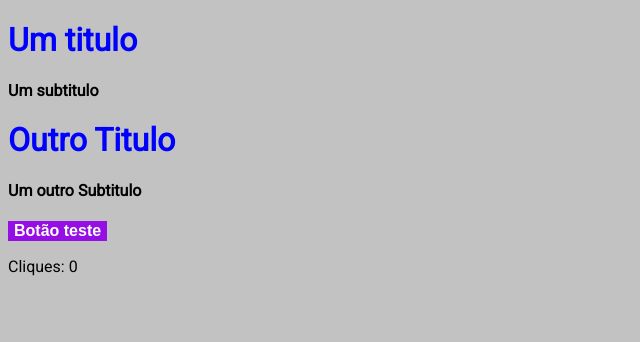
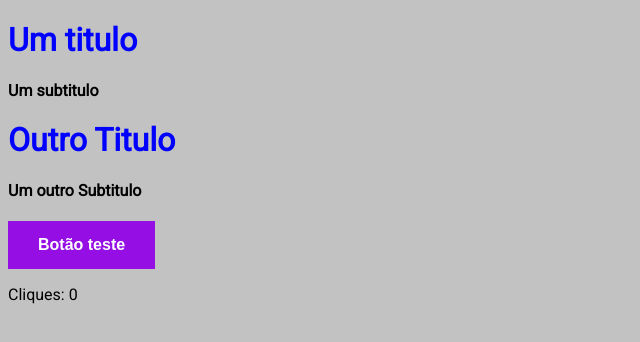
Before and after one commit to WilliamdsMachado/next-react-reactdom-exemplos, a Next.js app: page / in a window 1280 px wide. Shown: the top 342 px of the page, without its empty margins (0-640 px from the left). Built offline with nearby package versions, Linux system fonts and the light colour scheme.

Commit message:
Botão funcionando

```diff
--- a/pages/index.jsx
+++ b/pages/index.jsx
@@ -6,6 +6,7 @@ import Head from 'next/head'
 import Title from '../src/components/title/Title'
 import Subtitle from '../src/components/subtitle/Subtitle'
 import Button from '../src/components/button/Button'
+
 
 
 function HomePage () {
@@ -28,11 +29,11 @@ function HomePage () {
       <Title>Outro Titulo</Title>
       <Subtitle text="Um outro Subtitulo"/>
       <Button
-      onCLick={handleClick}
+        onCLick={handleClick}
       >
         Botão teste
       </Button>
-      <p>Cliques: {click}</p>
+      <p>Cliques: {click} </p>
     </div>
     </>
   )
--- a/src/components/button/Button.jsx
+++ b/src/components/button/Button.jsx
@@ -1,10 +1,10 @@
 import styles from './Button.module.css'
 
-function Button ({ children, onClick}) {
+function Button ({ children, onCLick }) {
   return (
     <button
-    className={styles.button}
-    onClick={onClick}
+      className={styles.button}
+      onClick={onCLick}
 
     >
       { children }
--- a/src/components/button/Button.module.css
+++ b/src/components/button/Button.module.css
@@ -4,7 +4,7 @@
   color: white;
   font-size: 16px;
   font-weight: bold;
-  padding: 15 px 30px;
+  padding: 15px 30px;
   border-radius: 5 px;
   cursor: pointer;
 
```
